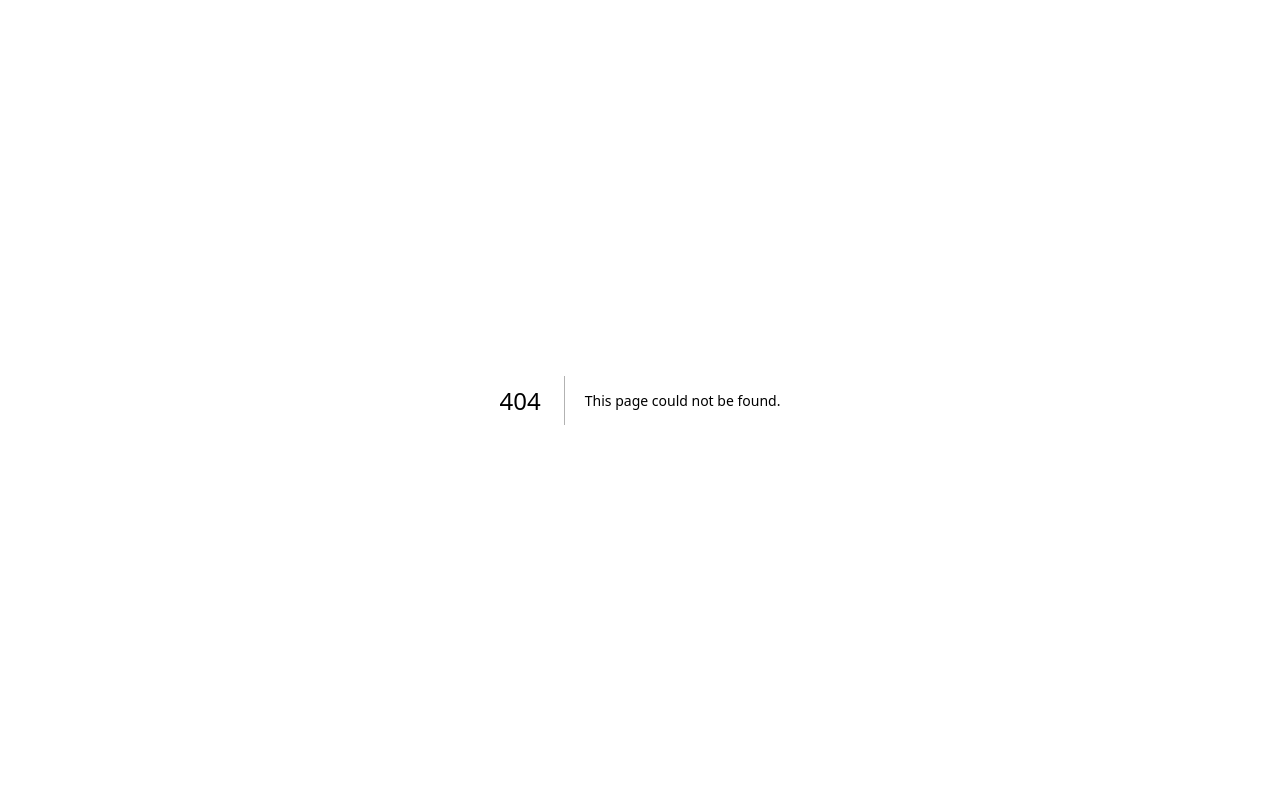
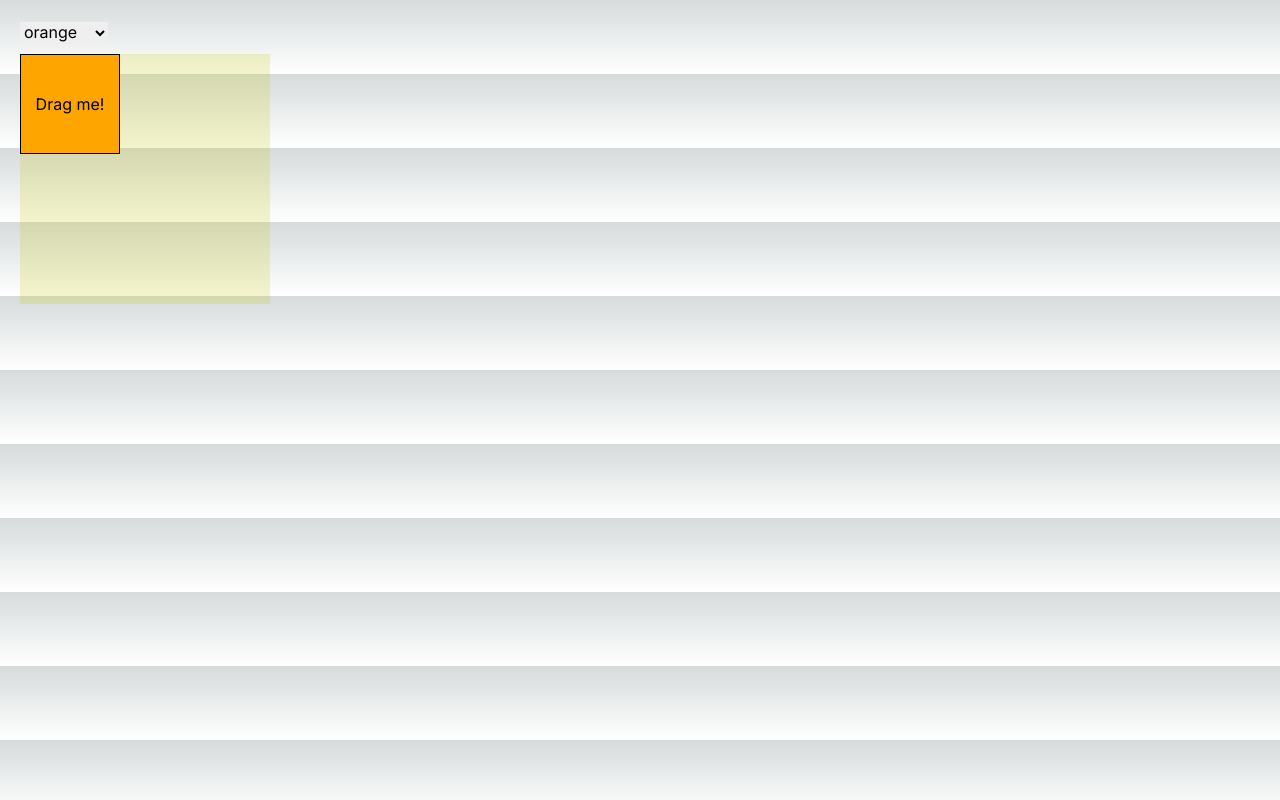
Before and after one commit to chut89/demo-set-intersection-client, a Next.js app: page /shape in a window 1280 px wide. Before the commit this address had no page. Built offline with nearby package versions, Linux system fonts and the light colour scheme.

Commit message:
add shape example

```diff
--- a/src/app/page.tsx
+++ b/src/app/page.tsx
@@ -41,6 +41,9 @@
         <li>
           <Link href="/process-state-queue">Try to implement simple state queue myself!</Link>
         </li>
+        <li>
+          <Link href="/shape">Shape example</Link>
+        </li>
       </ul>
     </nav>
   )
--- /dev/null
+++ b/src/app/shape/Background.tsx
@@ -0,0 +1,16 @@
+export default function Background({
+  position
+}) {
+  return (
+    <div style={{
+      position: 'absolute',
+      transform: `translate(
+        ${position.x}px,
+        ${position.y}px
+      )`,
+      width: 250,
+      height: 250,
+      backgroundColor: 'rgba(200, 200, 0, 0.2)',
+    }} />
+  );
+};
--- /dev/null
+++ b/src/app/shape/Box.tsx
@@ -0,0 +1,62 @@
+'use client';
+
+import { useState } from 'react';
+
+export default function Box({
+  children,
+  color,
+  position,
+  onMove
+}) {
+  const [
+    lastCoordinates,
+    setLastCoordinates
+  ] = useState(null);
+
+  function handlePointerDown(e) {
+    e.target.setPointerCapture(e.pointerId);
+    setLastCoordinates({
+      x: e.clientX,
+      y: e.clientY,
+    });
+  }
+
+  function handlePointerMove(e) {
+    if (lastCoordinates) {
+      setLastCoordinates({
+        x: e.clientX,
+        y: e.clientY,
+      });
+      const dx = e.clientX - lastCoordinates.x;
+      const dy = e.clientY - lastCoordinates.y;
+      onMove(dx, dy);
+    }
+  }
+
+  function handlePointerUp(e) {
+    setLastCoordinates(null);
+  }
+
+  return (
+    <div
+      onPointerDown={handlePointerDown}
+      onPointerMove={handlePointerMove}
+      onPointerUp={handlePointerUp}
+      style={{
+        width: 100,
+        height: 100,
+        cursor: 'grab',
+        backgroundColor: color,
+        position: 'absolute',
+        border: '1px solid black',
+        display: 'flex',
+        justifyContent: 'center',
+        alignItems: 'center',
+        transform: `translate(
+          ${position.x}px,
+          ${position.y}px
+        )`,
+      }}
+    >{children}</div>
+  );
+}
--- /dev/null
+++ b/src/app/shape/page.tsx
@@ -0,0 +1,54 @@
+'use client';
+
+import { useState } from 'react';
+import Background from './Background.tsx';
+import Box from './Box.tsx';
+
+import './shape.css';
+
+const initialPosition = {
+  x: 0,
+  y: 0
+};
+
+export default function Canvas() {
+  const [shape, setShape] = useState({
+    color: 'orange',
+    position: {x: 0, y: 0}
+  });
+
+  function handleMove(dx, dy) {
+    shape.position.x += dx;
+    shape.position.y += dy;
+  }
+
+  function handleColorChange(e) {
+    setShape({
+      ...shape,
+      color: e.target.value
+    });
+  }
+
+  return (
+    <>
+      <select
+        value={shape.color}
+        onChange={handleColorChange}
+      >
+        <option value="orange">orange</option>
+        <option value="lightpink">lightpink</option>
+        <option value="aliceblue">aliceblue</option>
+      </select>
+      <Background
+        position={initialPosition}
+      />
+      <Box
+        color={shape.color}
+        position={shape.position}
+        onMove={handleMove}
+      >
+        Drag me!
+      </Box>
+    </>
+  );
+}
--- /dev/null
+++ b/src/app/shape/shape.css
@@ -0,0 +1 @@
+select { margin-bottom: 10px; }
```
